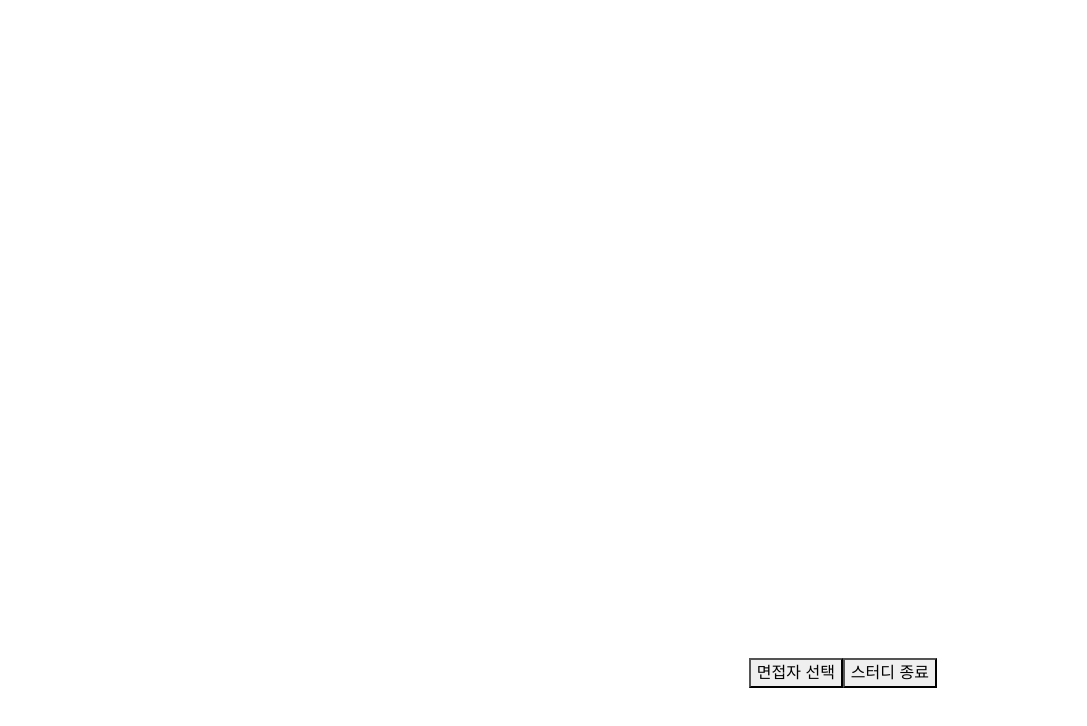
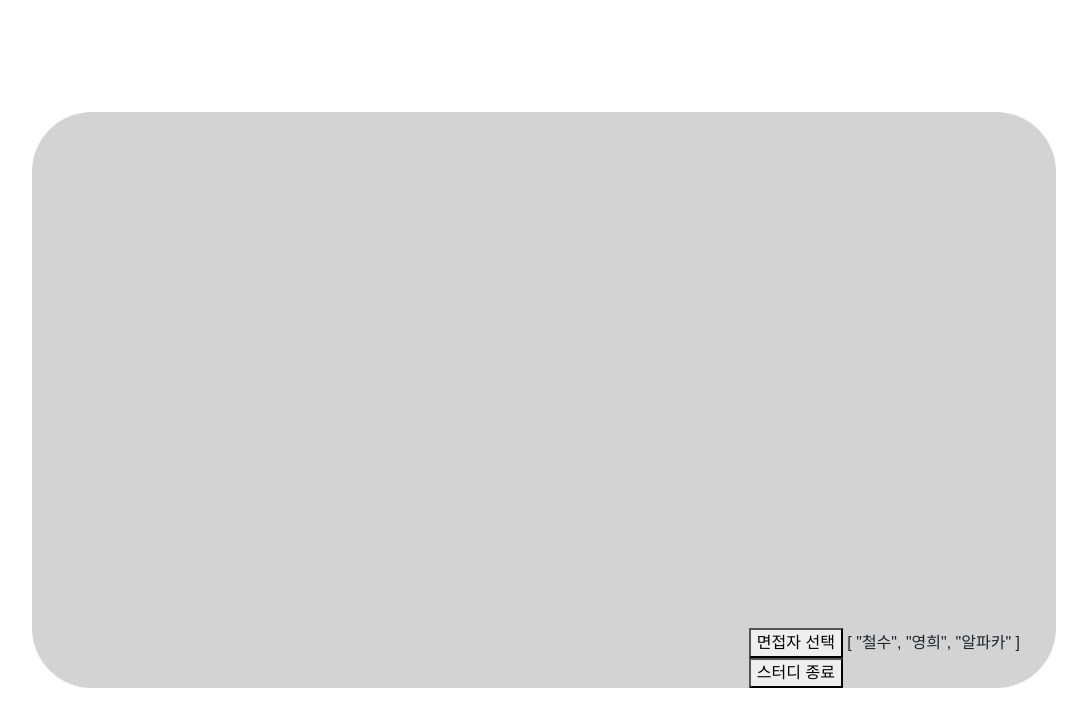
Before and after one commit to GaSuWang/Viewdle, a Vue app in the folder FE/: page /waiting-room in a window 1280 px wide. Shown: the top 726 px of the page, without its empty margins (96-1183 px from the left). Built offline with nearby package versions, Linux system fonts and the light colour scheme.

Commit message:
fix: store 사용할 수 있게 고침

```diff
--- a/FE/src/main.js
+++ b/FE/src/main.js
@@ -1,7 +1,7 @@
 import { createApp } from 'vue'
 import App from './App.vue'
 import { router } from './router'
-import { store } from './store'
+import store from './store'
 import "bootstrap/dist/css/bootstrap.min.css"
 import "bootstrap"
 
--- a/FE/src/store/index.js
+++ b/FE/src/store/index.js
@@ -1,6 +1,6 @@
-// import { createLogger, createStore } from "vuex"
-// import { lbhModule } from "@/store/lbhModule"
-// import { rhtModule } from "@/store/rhtModule"
+import { createLogger, createStore } from "vuex";
+import lbhModule from "./modules/lbhModule";
+// import rhtModule from "@/store/modules/rhtModule";
 
 // // state는 기존대로state.moduleName.stateName으로호출
 // // getters는computed(() => store.getters["moduleName/getterName"])으로 호출
@@ -8,7 +8,8 @@
 // // action은store.dispatch("moduleName/actionName", params)으로 호출
 // // 출처: https://juntcom.tistory.com/174 [쏘니의 개발블로그:티스토리]
 
-// export default createStore({
-//     plugins: [createLogger()], //vuex store의 모든 행위를 console log해줌
-//     modules: { lbhModule, rhtModule }
-// })
+export default createStore({
+  plugins: [createLogger()], //vuex store의 모든 행위를 console log해줌
+  modules: { lbhModule },
+  // modules: { lbhModule, rhtModule },
+});
--- a/FE/src/store/lbhModule.js
+++ b/FE/src/store/modules/lbhModule.js
@@ -1,8 +1,6 @@
 import axios from "axios";
-import { createStore } from "vuex";
 
-export const Test = createStore({
-  state: {
+const state = {
     //SettingRoom
     cameraList: {}, // 카메라 리스트?
     micList: {}, // 마이크 리스트?
@@ -10,7 +8,7 @@ export const Test = createStore({
 
     //WaitingRoom
     //AuthorityPassModal
-    participantList: {}, // 방장 권한 위임 시 목록 나타내 주기 위해서
+    participantList: ['철수','영희','알파카'], // 방장 권한 위임 시 목록 나타내 주기 위해서
 
     //ErView
     interviewTipList: {}, // 면접 팁
@@ -18,8 +16,8 @@ export const Test = createStore({
 
     //ErView, FeedbackRoom, ReplayView
     fbList: [], // 피드백 리스트
-  },
-  getters: {
+}
+const getters = {
     //SettingRoom
     getUserCLList(state) {return state.userCLList},
     getCameraList(state){return state.cameraList},
@@ -35,8 +33,8 @@ export const Test = createStore({
 
     //ErView, FeedbackRoom, ReplayView
     getFBList(state){return state.fbList},
-  },
-  mutations: {
+  }
+const mutations = {
     //SettingRoom
 
     //WaitingRoom
@@ -48,8 +46,8 @@ export const Test = createStore({
     //ERView
 
     //FeedbackRoom
-  },
-  actions: {
+  }
+const actions = {
     //SettingRoom
 
     //WaitingRoom
@@ -68,5 +66,12 @@ export const Test = createStore({
     //ERView
 
     //FeedbackRoom
-  },
-});
+  }
+
+  export default {
+    namespaced: true,
+    state,
+    getters,
+    actions,
+    mutations
+  }
--- a/FE/src/views/StudyRoom/WaitingRoomView.vue
+++ b/FE/src/views/StudyRoom/WaitingRoomView.vue
@@ -14,6 +14,7 @@
     <div class="superUser">
       <!-- 면접자 선택 -->
       <button>면접자 선택</button>
+      {{ participants }}
       <!-- 스터디 종료 -->
       <button @click="EndStudyConfirm">스터디 종료</button>
     </div>
@@ -21,19 +22,23 @@
 </template>
 
 <script>
-// import { useStore } from "vuex";
+import { computed } from "vue";
+import { useStore } from "vuex";
 export default {
   name: "WaitingRoomView",
   setup() {
-    // const store = useStore();
-
+    const store = useStore();
     function EndStudyConfirm() {
       if (confirm("정말 스터디를 종료하시겠습니까?")) {
         this.$router.push("/main");
       }
     }
+    const participants = computed(
+      () => store.state.lbhModule.participantList
+    );
     return {
       EndStudyConfirm,
+      participants,
     };
   },
 };
@@ -47,6 +52,8 @@ export default {
   top: 50%;
   left: 50%;
   transform: translate(-50%, -50%);
+  background-color: lightgrey;
+  border-radius: 60px;
 }
 
 .superUser {
```
Also changed, not shown: FE/src/store/modules/rhtModule.js (renamed from FE/src/store/rhtModule.js).
